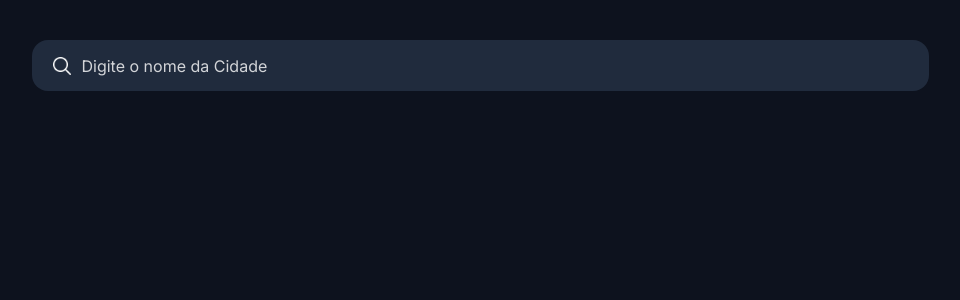
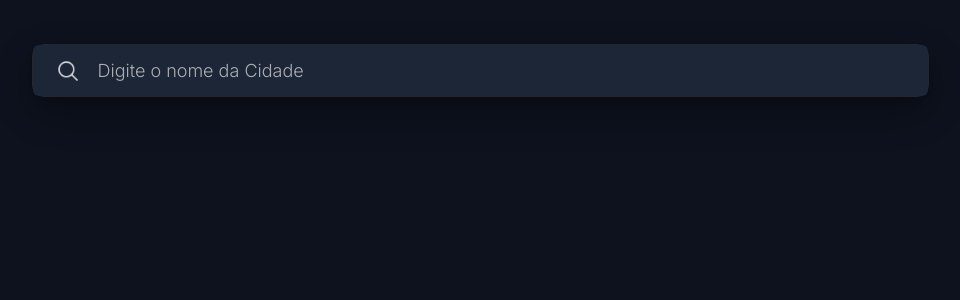
Before and after one commit to GabrielMaia21/Clear_Weather, a React (Vite) app: page /search in a window 1280 px wide. Shown: the top 300 px of the page, without its empty margins (160-1120 px from the left). Built offline with nearby package versions, Linux system fonts and the light colour scheme.

Commit message:
fix(style): sugestão da barra de pesquisa estilizada

```diff
--- a/src/Pages/Home.jsx
+++ b/src/Pages/Home.jsx
@@ -18,7 +18,7 @@ import busca from "../assets/icons/interface/busca.png";
 import logo from "../assets/icons/home/logo.webp";
 import { buscarCidade } from "../Services/GeoApi";
 
-function Home2() {
+function Home() {
   const [cidade, setCidade] = useState("");
   const [sugestoes, setSugestoes] = useState([]);
   const navigate = useNavigate();
@@ -178,7 +178,6 @@ function Home2() {
                 w={{ md: "100%", sm: "450px" }}
                 bg="rgba(13, 18, 30, 0.95)"
                 borderRadius="12px"
-                // zIndex={999}
                 color="white"
                 boxShadow="dark-lg"
                 listStyleType="none"
@@ -193,7 +192,6 @@ function Home2() {
                     fontSize={{ md: "18px", sm: "15px" }}
                     key={index}
                     color="white"
-                    // zIndex={999}
                     cursor={"pointer"}
                     opacity={0.8}
                     fontWeight={"light"}
@@ -240,4 +238,4 @@ function Home2() {
   );
 }
 
-export default Home2;
+export default Home;
--- a/src/components/Condicoes/CondicoesClima.jsx
+++ b/src/components/Condicoes/CondicoesClima.jsx
@@ -11,7 +11,7 @@ function CondicoesClima({ clima, chanceChuva }) {
       p={5}
       w="100%"
       maxW="520px"
-      boxShadow="xl"
+      boxShadow="dark-lg"
     >
       <Text
         fontSize="sm"
--- a/src/components/Previsao/Previsao.jsx
+++ b/src/components/Previsao/Previsao.jsx
@@ -35,12 +35,13 @@ function Previsao({ previsao }) {
   return (
     <Box>
       <Box
+      boxShadow="dark-lg"
         bg="rgba(32, 43, 61, 1)"
         borderRadius="xl"
         p={5}
         w="320px"
         h="627px"
-        boxShadow="lg"
+
         display="flex"
         flexDirection="column"
       >
--- a/src/components/Previsao3horas/Previsao3horas.jsx
+++ b/src/components/Previsao3horas/Previsao3horas.jsx
@@ -46,7 +46,7 @@ function Previsao3Horas({ horas }) {
       mb={4}
       w="100%"
       maxW="520px"
-      boxShadow="xl"
+      boxShadow="dark-lg"
     >
       {/* Título */}
       <Text
--- a/src/components/SearchBar/Pesquisa.jsx
+++ b/src/components/SearchBar/Pesquisa.jsx
@@ -5,6 +5,7 @@ import {
   Image,
   InputLeftElement,
   Text,
+  Box,
 } from "@chakra-ui/react";
 import { buscarCidade } from "../../Services/GeoApi";
 import busca from "../../assets/icons/interface/busca.png";
@@ -48,40 +49,87 @@ function Pesquisa({ onPesquisa }) {
   }
 
   return (
-    <form className="container_pesquisa" onSubmit={enviar}>
-      <InputGroup w="897px">
-        <InputLeftElement w="60px" minH={"51px"}>
-          <Image w={"24px"} src={busca} />
+    <Box as={"form"} onSubmit={enviar} w="100%">
+      <Box
+        position={"relative"}
+        overflow="visible"
+        mx="auto"
+        w="100%"
+        maxW={{ base: "340px", sm: "450px", md: "700px", lg: "897px" }}
+      >
+        <InputGroup
+          w="100%"
+          maxW={{ lg: "897px", md: "897px", sm: "450px" }}
+          boxShadow={"dark-lg"}
+          mx={"auto"}
+          borderRadius={12}
+          opacity={"0.8"}
+          mt={{ md: 5, base: 12 }}
+          border="1px solid #ffffff1d"
+        >
+          <InputLeftElement
+            w={{ md: "70px", sm: "55px" }}
+            minH={{ lg: "51px", md: "45px", sm: "39px" }}
+          >
+            <Image w={{ md: "26px", sm: "24px" }} src={busca} />
           </InputLeftElement>
           <Input
-          minH={"51px"}
+            value={cidade}
+            h={{ lg: "51px", md: "45px", sm: "39px" }}
             type="text"
+            fontSize={{ lg: "18px", md: "16px", sm: "14px" }}
             placeholder="Digite o nome da Cidade"
-          _placeholder={{color: "rgba(255, 255, 255, 0.8)"}}
-          value={cidade}
-          pl="50px"
+            _placeholder={{ color: "rgba(255, 255, 255, 0.8)" }}
+            pl={{ md: "65px", sm: "55px" }}
+            fontWeight={"light"}
             size={18}
             bg="#202B3D"
             border="none"
-          borderRadius={16}
             onChange={(envio) => alterarValor(envio)}
           />
         </InputGroup>
         {sugestoes.length > 0 && (
-        <ul className="lista-sugestao">
+          <Box
+            as="ul"
+            position={"absolute"}
+            top="101%"
+            left={0}
+            right={0}
+            w={{ md: "100%", sm: "450px" }}
+            mt={"6px"}
+            bg="rgba(13, 18, 30, 0.95)"
+            color="white"
+            boxShadow="dark-lg"
+            listStyleType="none"
+            borderRadius={"16px"}
+            p={0}
+            m={0}
+          >
             {sugestoes.map((item, index) => (
-            <Text
-              bg="rgba(13, 18, 30, 1);"
+              <Box
+                as="li"
+                bg="rgba(13, 18, 30, 1)"
+                p={{ md: "10px 12px", sm: "12px" }}
+                fontSize={{ md: "18px", sm: "15px" }}
+                key={index}
+                color="white"
+                cursor={"pointer"}
+                opacity={0.9}
+                fontWeight={"light"}
+                _hover={{
+                  bg: "#172035",
+                }}
+                transition={"0.3s all ease-out"}
+                borderRadius={"6px"}
                 onClick={() => selecionarCidade(item)}
-              className="lista-item"
-              key={index}
               >
                 {item.cidade}, {item.pais}
-            </Text>
+              </Box>
             ))}
-        </ul>
+          </Box>
         )}
-    </form>
+      </Box>
+    </Box>
   );
 }
 
```
Lines whose indentation alone changed are shown as unchanged.
